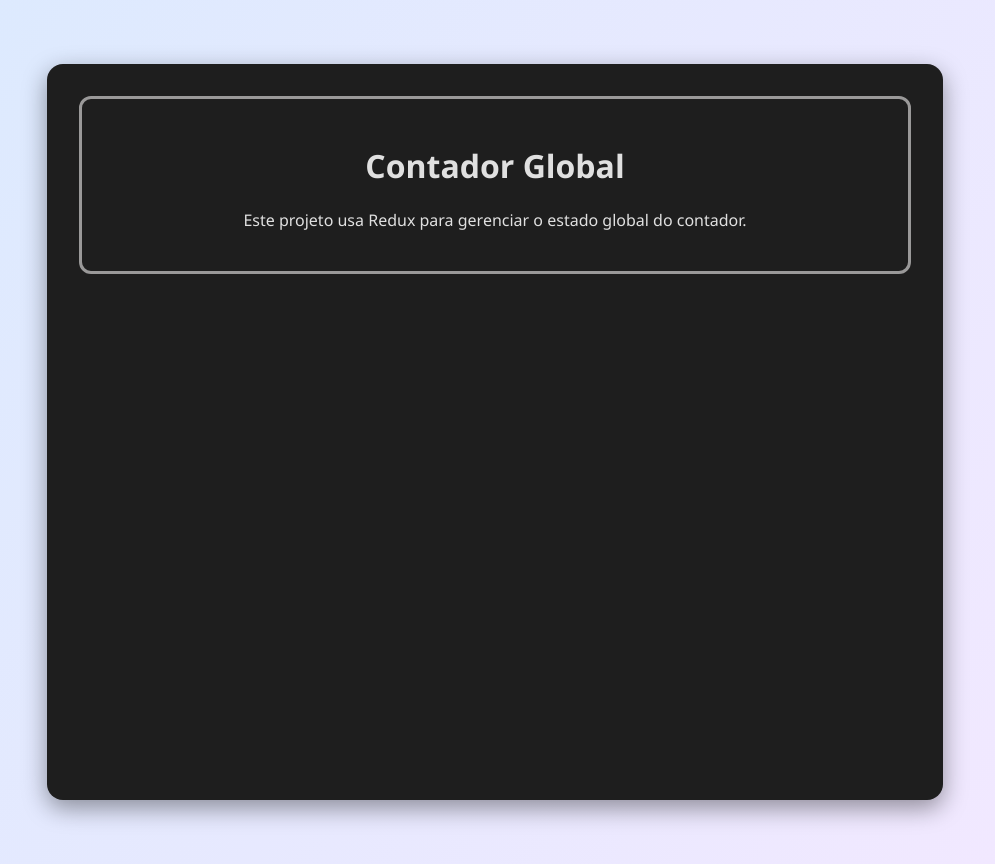
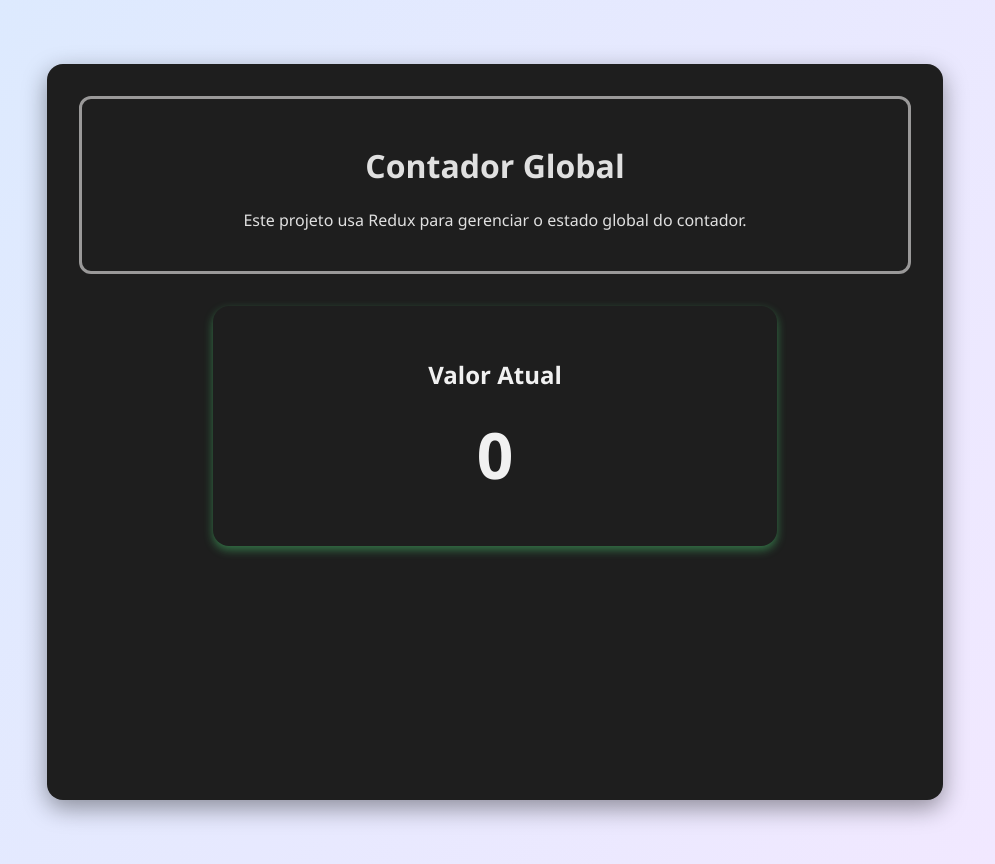
Before and after one commit to felipe-lima-flooxai/react-mod30-redux-final, a React (Vite) app: page / in a window 1280 px wide. Shown: the whole page, without its empty margins (145-1140 px from the left). Built offline with nearby package versions, Linux system fonts and the light colour scheme.

Commit message:
feat: card contador e display contador

```diff
--- a/src/App.jsx
+++ b/src/App.jsx
@@ -2,23 +2,25 @@ import { useState } from 'react'
 import MainLayout from './Componentes/MainLayout'
 import Header from './Componentes/Header'
 import './App.css'
+import { Provider } from 'react-redux';
+import { store } from './store/Store';
+import DisplayCard from './Componentes/DisplayCard';
 
 function App() {
   const [count, setCount] = useState(0)
 
   return (
     <>
+    <Provider store={store}>
       <MainLayout>
         <Header></Header>
 
-        <section>
-          {/* Aqui virá o card do contador */}
-        </section>
+        <DisplayCard>
 
-        <section style={{ display: 'flex', gap: '1rem', justifyContent: 'center' }}>
-          {/* Aqui virão os botões, lado a lado */}
-        </section>
+        </DisplayCard>
       </MainLayout>
+    </Provider>
+
     </>
   )
 }
--- /dev/null
+++ b/src/Componentes/DisplayCard.css
@@ -0,0 +1,22 @@
+.display-card {
+  background-color: #1e1e1e;
+  border-radius: 16px;
+  width: 60%;
+
+  padding: 2rem;
+  color: #f1f1f1;
+  text-align: center;
+  box-shadow: 0 4px 10px rgba(85, 245, 133, 0.4);
+}
+
+.display-valor {
+  font-size: 4rem;
+  margin: 1rem 0;
+  font-weight: bold;
+}
+
+.mensagem-ganhou {
+  margin-top: 1rem;
+  font-size: 1.5rem;
+  color: #4caf50; /* verde */
+}
--- /dev/null
+++ b/src/Componentes/DisplayCard.jsx
@@ -0,0 +1,18 @@
+import React from 'react';
+import { useSelector } from 'react-redux';
+import './DisplayCard.css';
+
+function DisplayCard() {
+  const valor = useSelector((state) => state.contador.valor);
+  const ganhou = useSelector((state) => state.contador.ganhou);
+
+  return (
+    <div className="display-card">
+      <h2>Valor Atual</h2>
+      <div className="display-valor">{valor}</div>
+      {ganhou && <p className="mensagem-ganhou">🎉 Parabéns! Você zerou o número! 🎉</p>}
+    </div>
+  );
+}
+
+export default DisplayCard;
--- a/src/Componentes/MainLayout.css
+++ b/src/Componentes/MainLayout.css
@@ -8,6 +8,7 @@
   box-shadow: 0 8px 24px rgba(0, 0, 0, 0.4); /* sombra sutil para dar profundidade */
   display: flex;
   flex-direction: column;
+  align-items: center;
   gap: 2rem;
   box-sizing: border-box;
   color: #f1f1f1; /* texto claro pra contraste */
--- /dev/null
+++ b/src/features/contadorSlice.js
@@ -0,0 +1,26 @@
+import { createSlice } from '@reduxjs/toolkit';
+
+const initialState = {
+  valor: 0,
+  ganhou: false,
+};
+
+const contadorSlice = createSlice({
+  name: 'contador',
+  initialState,
+  reducers: {
+    setValor(state, action) {
+      state.valor = action.payload;
+      state.ganhou = state.valor === 0;
+    },
+    resetar(state) {
+      const numeroAleatorio = Math.floor(Math.random() * 100) + 1;
+      state.valor = numeroAleatorio;
+      state.ganhou = false;
+    },
+    // futuramente, ações para incrementar, multiplicar, dividir etc
+  },
+});
+
+export const { setValor, resetar } = contadorSlice.actions;
+export default contadorSlice.reducer;
--- /dev/null
+++ b/src/store/Store.jsx
@@ -0,0 +1,8 @@
+import { configureStore } from '@reduxjs/toolkit';
+import contadorReducer from '../features/contadorSlice';
+
+export const store = configureStore({
+  reducer: {
+    contador: contadorReducer,
+  },
+});
```
